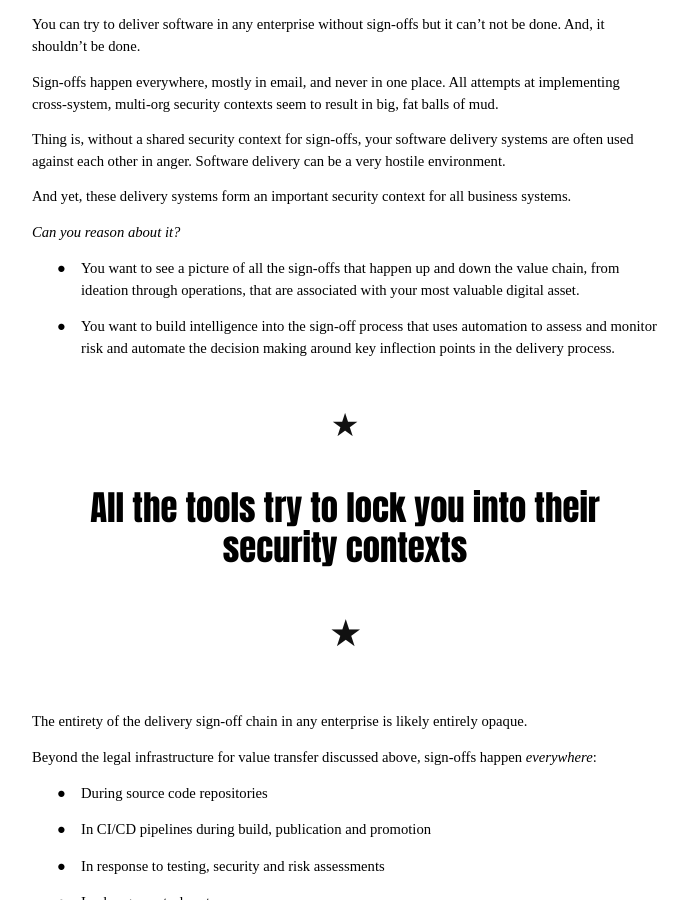
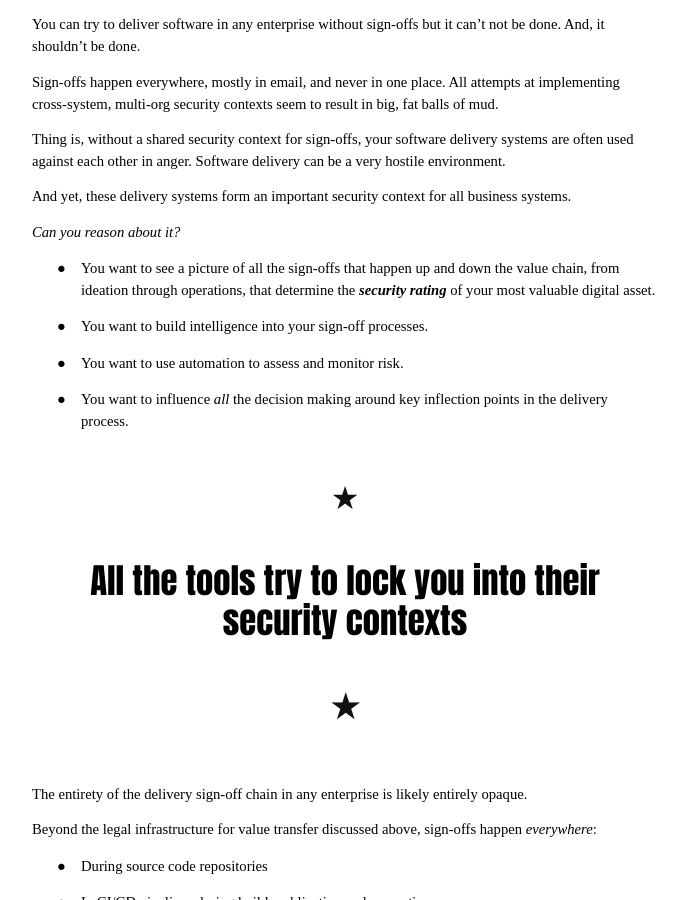
Before and after one commit to immutability-io/immutability-io.github.io, a Jekyll site: the page blockchain-as-a-composable-security-context.html, which Jekyll copies as it is, in a window 1280 px wide and 900 px high, scrolled down 5302 px. Shown: the whole window, without its empty margins (71-759 px from the left). Built offline with Jekyll 4.4.1, drawn with Linux system fonts in a browser that asks for light colours; some web fonts are replaced.

Commit message:
Blockchain as a Composable Security Context

```diff
--- a/blockchain-as-a-composable-security-context.html
+++ b/blockchain-as-a-composable-security-context.html
@@ -1230,10 +1230,17 @@
     <p class="c8"><span class="c20 c2">Can you reason about it?</span></p>
     <ul class="c5 lst-kix_jiclqvp17d7l-0 start">
         <li class="c1 li-bullet-0"><span class="c6">You want to see a picture of all the sign-offs that happen up and
-                down the value chain, from ideation through operations, that are associated with your most valuable
+                down the value chain, from ideation through operations, that determine the <b><i>security rating</i></b>
+                of
+                your most valuable
                 digital asset.</span></li>
-        <li class="c1 li-bullet-0"><span class="c6">You want to build intelligence into the sign-off process that uses
-                automation to assess and monitor risk and automate the decision making around key inflection points in
+        <li class="c1 li-bullet-0"><span class="c6">You want to build intelligence into your sign-off processes.</span>
+        </li>
+        <li class="c1 li-bullet-0"><span class="c6">You
+                want to use
+                automation to assess and monitor risk.</span></li>
+        <li class="c1 li-bullet-0"><span class="c6">You want to influence <i>all</i> the decision making around key
+                inflection points in
                 the delivery process.</span></li>
     </ul>
     <h4 class="c3" id="h.7b5a2x1tm3l5"><span class="c4">&#9733;</span></h4>
```
